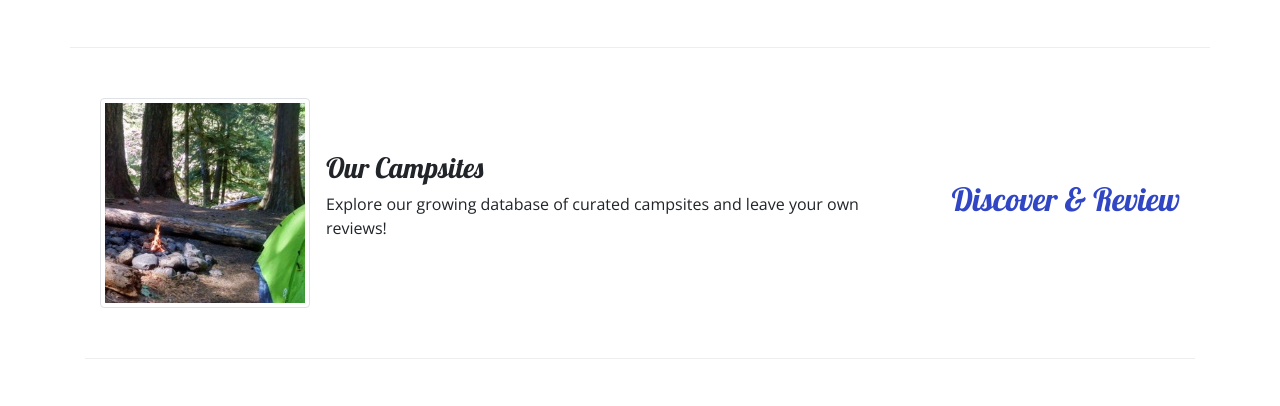
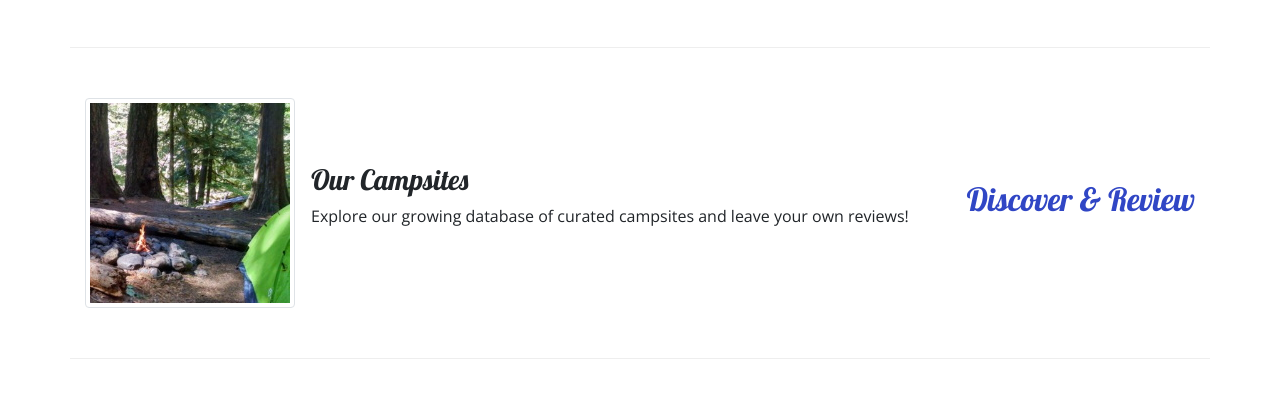
Before and after one commit to ZachDevNC/newcampsite, a website: page index.html in a window 1280 px wide. Shown: the part 713-1119 px from the top of the page. Drawn offline with nearby package versions, Linux system fonts and the light colour scheme.

Commit message:
validated index

```diff
--- a/index.html
+++ b/index.html
@@ -204,6 +204,7 @@
           </div>
         </div>
       </div>
+    </div>
 
       <div class="container">
         <div class="row row-content align-items-center">
@@ -290,6 +291,6 @@
     <script src="node_modules/popper.js/dist/umd/popper.min.js"></script>
     <script src="node_modules/bootstrap/dist/js/bootstrap.min.js"></script>
 
-    <script></script>
+
   </body>
 </html>
```
